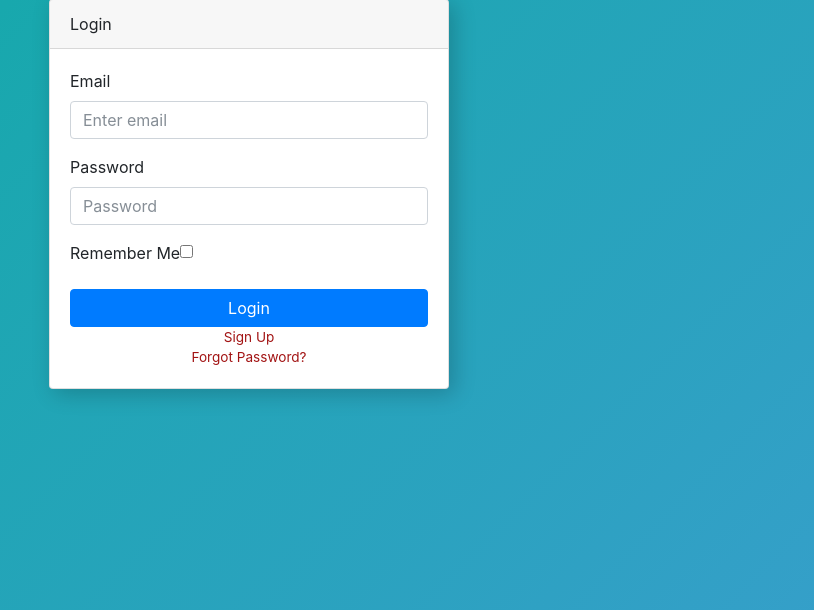
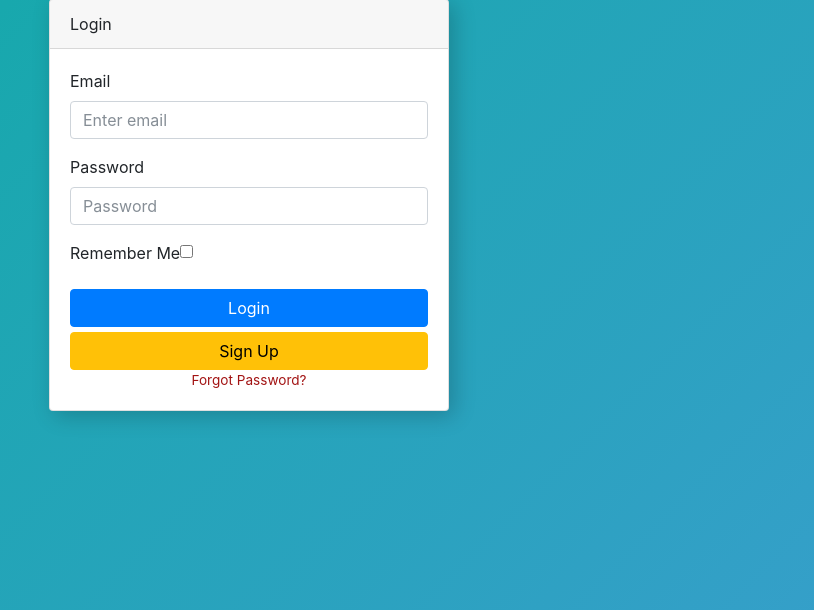
Before and after one commit to BinaryCrate/binarycrate-mvp2, a Django app: page /accounts/login/ in a window 1280 px wide. Shown: the part 64-674 px from the top of the page, without its empty margins (466-1280 px from the left). Run offline with Django 3.2, Linux system fonts and the light colour scheme; parts of the project's set-up code (start-up, migrations or seed data) failed here and were passed over; some libraries are stand-ins or nearby versions.

Commit message:
Make the sign up button more prominent

```diff
--- a/binarycrate/templates/account/login.html
+++ b/binarycrate/templates/account/login.html
@@ -60,7 +60,7 @@
                 <input type="hidden" name="{{ redirect_field_name }}" value="{{ redirect_field_value }}" />
                 {% endif %}
                 </form>
-                <div class="text-center"><a class="d-block small mt-3" href="/accounts/signup/">Sign Up</a><a class="d-block small" href="{% url 'account_reset_password' %}">Forgot Password?</a></div>
+                <div class="text-center"><a class="btn btn-warning btn-block" style="color:black;margin-top:5px;" href="/accounts/signup/">Sign Up</a><a class="d-block small" href="{% url 'account_reset_password' %}">Forgot Password?</a></div>
                 {% comment %}
                 <div class="form-group">
                   <div class="form-group text-center">
```
